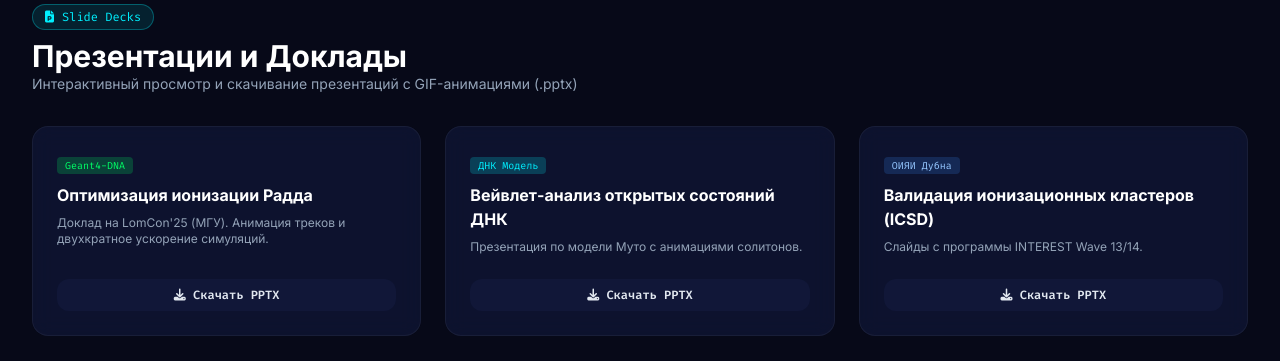
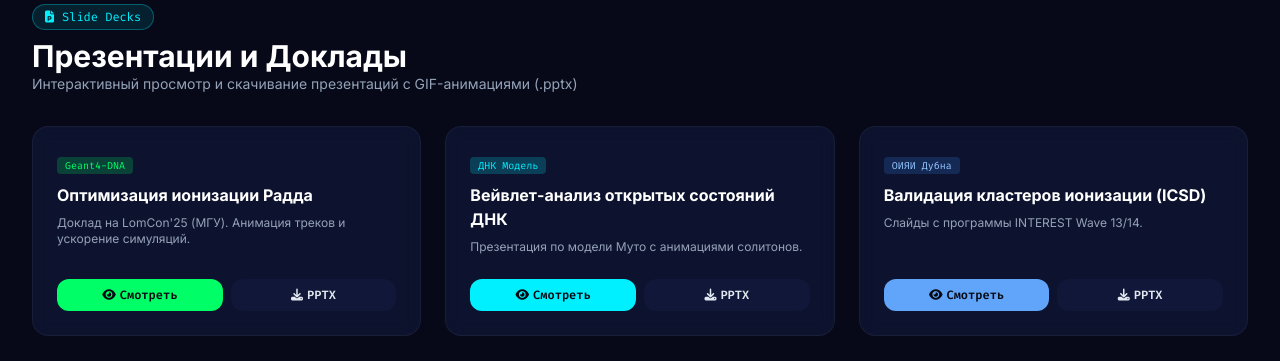
Before and after one commit to MatthewVologzhin/matthewvologzhin.github.io, a plain HTML site: page index.html in a window 1280 px wide. Shown: the part 3314-3675 px from the top of the page. Drawn offline with nearby package versions, Linux system fonts and the light colour scheme; no server answers; animation ran at ten frames a second.

Commit message:
Update index.html

```diff
--- a/index.html
+++ b/index.html
@@ -389,22 +389,26 @@
             </div>
 
             <div class="grid grid-cols-1 md:grid-cols-3 gap-6">
-                <!-- PPTX Card 1 -->
+                <!-- Презентация 1 -->
                 <div class="glass-card p-6 rounded-2xl space-y-4 flex flex-col justify-between">
                     <div class="space-y-2">
                         <span class="px-2 py-0.5 rounded bg-monty-green/20 text-monty-green font-mono text-[10px]">Geant4-DNA</span>
                         <h3 class="text-base font-bold text-white">Оптимизация ионизации Радда</h3>
-                        <p class="text-xs text-slate-400">Доклад на LomCon'25 (МГУ). Анимация треков и двухкратное ускорение симуляций.</p>
+                        <p class="text-xs text-slate-400">Доклад на LomCon'25 (МГУ). Анимация треков и ускорение симуляций.</p>
                     </div>
                     <div class="flex gap-2 pt-2">
-                        <!-- TODO: PLACEHOLDER assets/presentations/lomcon2025.pptx -->
-                        <a href="assets/presentations/lomcon2025.pptx" download class="w-full py-2 rounded-xl bg-g4-800 hover:bg-monty-green hover:text-g4-950 font-mono text-xs font-bold text-slate-200 transition text-center">
-                            <i class="fa-solid fa-download"></i> Скачать PPTX
+                        <!-- Кнопка 1: Просмотр на сайте -->
+                        <button onclick="openPresentationModal('https://github.com/MatthewVologzhin/matthewvologzhin.github.io/releases/download/v1.0/Vologzhin.-.Geant4-DNA.pptx', 'Оптимизация ионизации Радда')" class="w-1/2 py-2 rounded-xl bg-monty-green text-g4-950 font-mono text-xs font-bold transition hover:bg-monty-lime flex items-center justify-center gap-1">
+                            <i class="fa-solid fa-eye"></i> Смотреть
+                        </button>
+                        <!-- Кнопка 2: Скачать файл из Релиза -->
+                        <a href="https://github.com/MatthewVologzhin/matthewvologzhin.github.io/releases/download/v1.0/Vologzhin.-.Geant4-DNA.pptx" download class="w-1/2 py-2 rounded-xl bg-g4-800 hover:bg-slate-700 font-mono text-xs font-bold text-slate-200 transition flex items-center justify-center gap-1">
+                            <i class="fa-solid fa-download"></i> PPTX
                         </a>
                     </div>
                 </div>
 
-                <!-- PPTX Card 2 -->
+                <!-- Презентация 2 -->
                 <div class="glass-card p-6 rounded-2xl space-y-4 flex flex-col justify-between">
                     <div class="space-y-2">
                         <span class="px-2 py-0.5 rounded bg-monty-cyan/20 text-monty-cyan font-mono text-[10px]">ДНК Модель</span>
@@ -412,24 +416,28 @@
                         <p class="text-xs text-slate-400">Презентация по модели Муто с анимациями солитонов.</p>
                     </div>
                     <div class="flex gap-2 pt-2">
-                        <!-- TODO: PLACEHOLDER assets/presentations/dna-solitons.pptx -->
-                        <a href="assets/presentations/dna-solitons.pptx" download class="w-full py-2 rounded-xl bg-g4-800 hover:bg-monty-cyan hover:text-g4-950 font-mono text-xs font-bold text-slate-200 transition text-center">
-                            <i class="fa-solid fa-download"></i> Скачать PPTX
+                        <button onclick="openPresentationModal('https://github.com/MatthewVologzhin/matthewvologzhin.github.io/releases/download/v1.0/Vologzhin.-.Geant4.pptx', 'Вейвлет-анализ ДНК')" class="w-1/2 py-2 rounded-xl bg-monty-cyan text-g4-950 font-mono text-xs font-bold transition hover:opacity-90 flex items-center justify-center gap-1">
+                            <i class="fa-solid fa-eye"></i> Смотреть
+                        </button>
+                        <a href="https://github.com/MatthewVologzhin/matthewvologzhin.github.io/releases/download/v1.0/Vologzhin.-.Geant4.pptx" download class="w-1/2 py-2 rounded-xl bg-g4-800 hover:bg-slate-700 font-mono text-xs font-bold text-slate-200 transition flex items-center justify-center gap-1">
+                            <i class="fa-solid fa-download"></i> PPTX
                         </a>
                     </div>
                 </div>
 
-                <!-- PPTX Card 3 -->
+                <!-- Презентация 3 -->
                 <div class="glass-card p-6 rounded-2xl space-y-4 flex flex-col justify-between">
                     <div class="space-y-2">
                         <span class="px-2 py-0.5 rounded bg-blue-500/20 text-blue-300 font-mono text-[10px]">ОИЯИ Дубна</span>
-                        <h3 class="text-base font-bold text-white">Валидация ионизационных кластеров (ICSD)</h3>
+                        <h3 class="text-base font-bold text-white">Валидация кластеров ионизации (ICSD)</h3>
                         <p class="text-xs text-slate-400">Слайды с программы INTEREST Wave 13/14.</p>
                     </div>
                     <div class="flex gap-2 pt-2">
-                        <!-- TODO: PLACEHOLDER assets/presentations/jinr-icsd.pptx -->
-                        <a href="assets/presentations/jinr-icsd.pptx" download class="w-full py-2 rounded-xl bg-g4-800 hover:bg-blue-400 hover:text-g4-950 font-mono text-xs font-bold text-slate-200 transition text-center">
-                            <i class="fa-solid fa-download"></i> Скачать PPTX
+                        <button onclick="openPresentationModal('https://github.com/MatthewVologzhin/matthewvologzhin.github.io/releases/download/v1.0/file3.pptx', 'Валидация ICSD')" class="w-1/2 py-2 rounded-xl bg-blue-400 text-g4-950 font-mono text-xs font-bold transition hover:opacity-90 flex items-center justify-center gap-1">
+                            <i class="fa-solid fa-eye"></i> Смотреть
+                        </button>
+                        <a href="https://github.com/MatthewVologzhin/matthewvologzhin.github.io/releases/download/v1.0/file3.pptx" download class="w-1/2 py-2 rounded-xl bg-g4-800 hover:bg-slate-700 font-mono text-xs font-bold text-slate-200 transition flex items-center justify-center gap-1">
+                            <i class="fa-solid fa-download"></i> PPTX
                         </a>
                     </div>
                 </div>
@@ -698,6 +706,19 @@
             bubble.classList.remove('opacity-0');
             setTimeout(() => { bubble.classList.add('opacity-0'); }, 6000);
         }
+
+        function openPresentationModal(pptxPublicUrl, title) {
+            document.getElementById('pptx-modal-title').innerText = title;
+            // Используем бесплатный вьюер от Microsoft Office Online
+            const viewerUrl = `https://view.officeapps.live.com/op/embed.aspx?src=${encodeURIComponent(pptxPublicUrl)}`;
+            document.getElementById('pptx-iframe').src = viewerUrl;
+            document.getElementById('presentation-modal').classList.remove('hidden');
+        }
+
+        function closePresentationModal() {
+            document.getElementById('presentation-modal').classList.add('hidden');
+            document.getElementById('pptx-iframe').src = '';
+        }
     </script>
 
     <!-- 7. THREE.JS OPHTHALMIC SIMULATION MODULE (Fixed 2-Way Slider Sync!) -->
@@ -852,5 +873,23 @@
             });
         }
     </script>
+    <!-- ВСПЛЫВАЮЩЕЕ ОКНО ДЛЯ ОНЛАЙН-ПРОСМОТРА ПРЕЗЕНТАЦИИ -->
+    <div id="presentation-modal" class="fixed inset-0 z-50 bg-g4-950/90 backdrop-blur-md hidden flex items-center justify-center p-2 sm:p-6">
+        <div class="glass p-4 sm:p-6 rounded-3xl max-w-5xl w-full h-[85vh] flex flex-col space-y-4 relative border border-monty-green/40 shadow-2xl">
+            <div class="flex justify-between items-center border-b border-slate-800 pb-3">
+                <h3 id="pptx-modal-title" class="text-sm sm:text-base font-bold text-white flex items-center gap-2">
+                    <i class="fa-solid fa-file-powerpoint text-monty-green"></i> Просмотр презентации
+                </h3>
+                <button onclick="closePresentationModal()" class="text-slate-400 hover:text-white text-xl px-2">
+                    <i class="fa-solid fa-xmark"></i>
+                </button>
+            </div>
+
+            <!-- Вьюер от Microsoft Office Online -->
+            <div class="w-full flex-1 rounded-xl overflow-hidden bg-black border border-slate-800 relative">
+                <iframe id="pptx-iframe" src="" class="w-full h-full border-0"></iframe>
+            </div>
+        </div>
+    </div>
 </body>
 </html>
```
